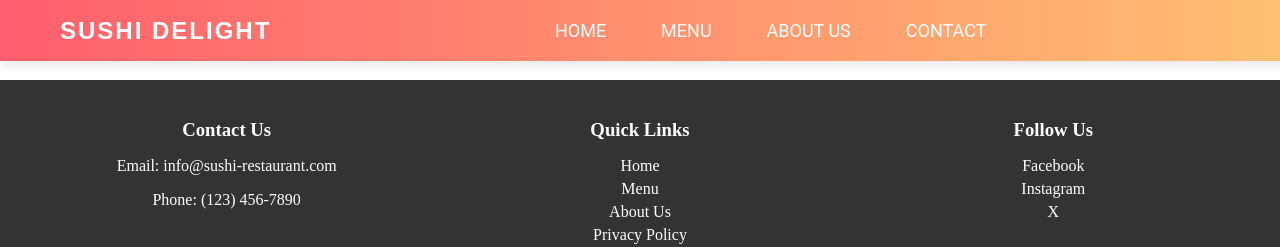
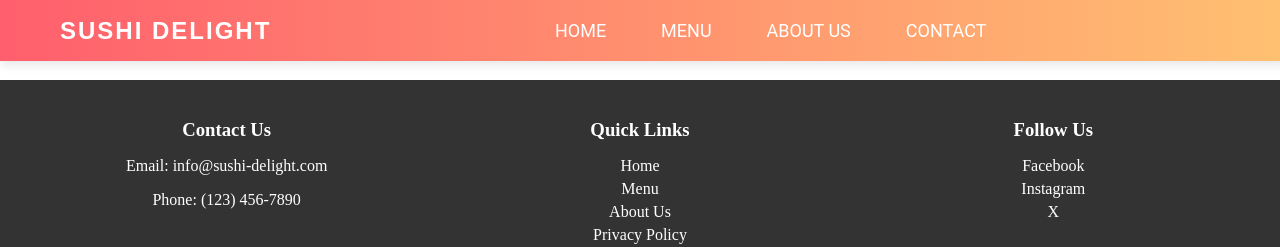
Before and after one commit to Lambertus7/Sushi, a Next.js app: page / in a window 1280 px wide. Shown: the top 247 px of the page. Built offline with nearby package versions, Linux system fonts and the light colour scheme.

Commit message:
Footer has been edited yet again; the email was changed

```diff
--- a/src/components/Footer.tsx
+++ b/src/components/Footer.tsx
@@ -6,7 +6,7 @@
       <div className="container">
         <div className="contact">
           <h3>Contact Us</h3>
-          <p>Email: info@sushi-restaurant.com</p>
+          <p>Email: info@sushi-delight.com</p>
           <p>Phone: (123) 456-7890</p>
         </div>
         <div className="links">
```
